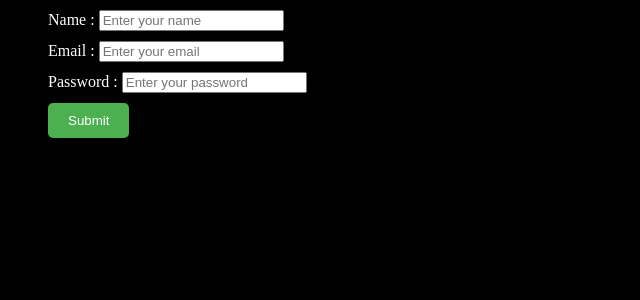
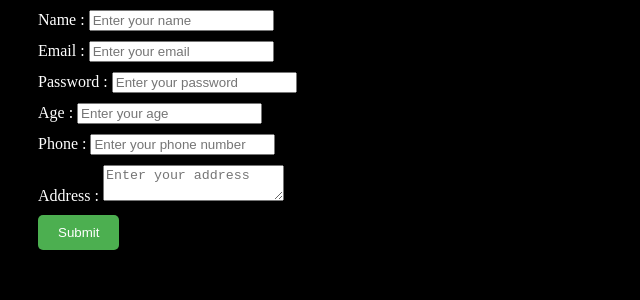
Before and after one commit to Shakhoyat/React-with-vite101, a React (Vite) app in the folder vite-project-101/: page / in a window 1280 px wide. Shown: the top 300 px of the page, without its empty margins (0-640 px from the left). Built offline with nearby package versions, Linux system fonts and the light colour scheme.

Commit message:
multiple input handling on a form

```diff
--- a/vite-project-101/src/App.jsx
+++ b/vite-project-101/src/App.jsx
@@ -2,6 +2,7 @@ import React, { useState } from 'react'
 import UseEffect from './components/UseEffect'
 import FetchDataApi from './components/FetchDataApi'
 import Forms from './components/Forms'
+import Multiple_Input_Handling from './components/Multiple_Input_Handling'
 
 
 const App = () => {
@@ -14,7 +15,10 @@ const App = () => {
         {/* <FetchDataApi /> */}
       </div>
       <div>
-        <Forms />
+        {/* <Forms /> */}
+      </div>
+      <div>
+        <Multiple_Input_Handling />
       </div>
     </>
   )
--- /dev/null
+++ b/vite-project-101/src/components/Multiple_Input_Handling.jsx
@@ -0,0 +1,59 @@
+import { useState } from 'react'
+const Multiple_Input_Handling = () => {
+
+    const [formData, setformData] = useState({
+        name: "",
+        email: "",
+        password: "",
+        age: "",
+        phone: "",
+        address: ""
+    })
+    const onChangeHandler = (e) => {
+        const { name, value } = e.target;
+        setformData({ ...formData, [name]: value });
+    }
+    const onSubmitHandler = (e) => {
+        e.preventDefault();
+        alert("Form submitted successfully!");
+        console.log(formData);
+        setformData({
+            name: "",
+            email: "",
+            password: "",
+            age: "",
+            phone: "",
+            address: ""
+        });
+        // Here you can handle form submission, like sending data to an API
+    }
+    return (<>
+        <form onSubmit={onSubmitHandler} >
+            <div>
+                Name : <input type="text" name='name' value={formData.name} onChange={onChangeHandler} placeholder='Enter your name' />
+            </div>
+            <div>
+                Email : <input
+                    type="email" name='email' value={formData.email} onChange={onChangeHandler} placeholder='Enter your email' />
+            </div>
+            <div>
+                Password : <input type="password" name='password' value={formData.password} onChange={onChangeHandler} placeholder='Enter your password' />
+            </div>
+            <div>
+                Age : <input type="number" name='age' value={formData.age} onChange={onChangeHandler} placeholder='Enter your age' />
+            </div>
+            <div>
+                Phone : <input type="tel" name='phone' value={formData.phone} onChange={onChangeHandler} placeholder='Enter your phone number' />
+            </div>
+            <div>
+                Address : <textarea name='address' value={formData.address} onChange={onChangeHandler} placeholder='Enter your address'></textarea>
+            </div>
+            <div>
+                <button style={{ padding: "10px 20px", backgroundColor: "#4CAF50", color: "white", border: "none", borderRadius: "5px" }}>Submit</button>
+            </div>
+        </form>
+    </>
+    )
+}
+
+export default Multiple_Input_Handling
```
